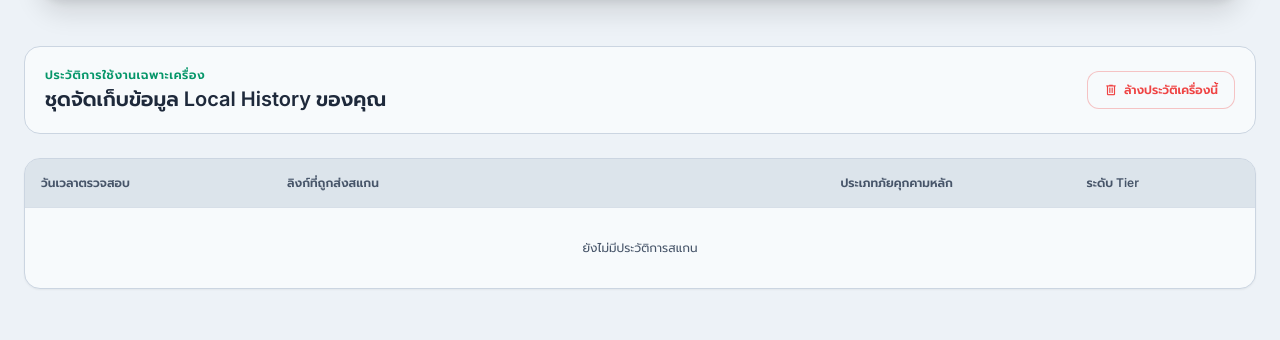
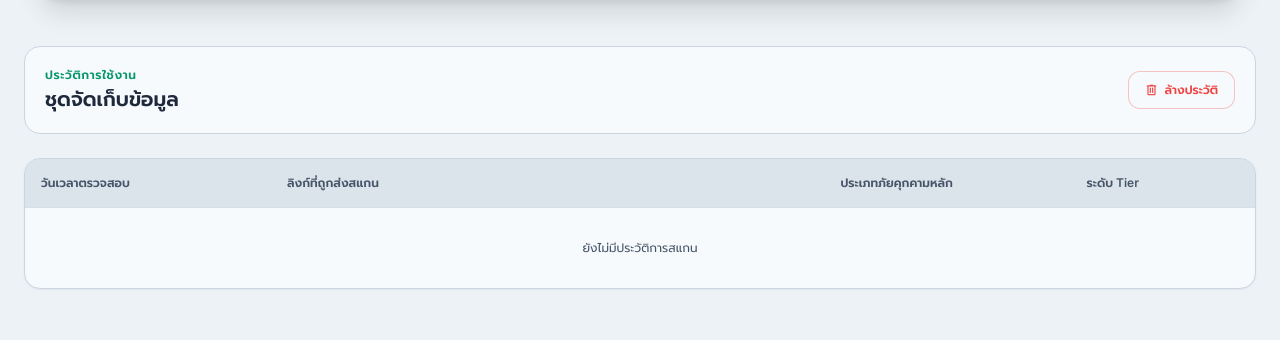
Before and after one commit to Sonthaya044/Sure-Link, a Flask app: page /history in a window 1280 px wide. Shown: the part 98-438 px from the top of the page. Run offline with Flask 3, Linux system fonts and the light colour scheme; some libraries are stand-ins or nearby versions.

Commit message:
fig file log

```diff
--- a/templates/history.html
+++ b/templates/history.html
@@ -7,10 +7,10 @@
     <div class="mx-auto max-w-7xl w-full">
         <div class="mb-6 flex flex-col gap-4 rounded-2xl border border-outline bg-surface p-5 sm:flex-row sm:items-center sm:justify-between w-full">
             <div>
-                <p class="text-xs uppercase tracking-wider text-tertiary font-bold">ประวัติการใช้งานเฉพาะเครื่อง</p>
-                <h3 class="text-xl font-bold text-on-surface mt-0.5">ชุดจัดเก็บข้อมูล Local History ของคุณ</h3>
+                <p class="text-xs uppercase tracking-wider text-tertiary font-bold">ประวัติการใช้งาน</p>
+                <h3 class="text-xl font-bold text-on-surface mt-0.5">ชุดจัดเก็บข้อมูล</h3>
             </div>
-            <button class="inline-flex items-center gap-1.5 rounded-xl border border-error/30 bg-surface px-4 py-2 text-xs font-semibold text-error hover:bg-error/5 transition" onclick="clearHistory()"><span class="material-symbols-outlined text-sm">delete</span>ล้างประวัติเครื่องนี้</button>
+            <button class="inline-flex items-center gap-1.5 rounded-xl border border-error/30 bg-surface px-4 py-2 text-xs font-semibold text-error hover:bg-error/5 transition" onclick="clearHistory()"><span class="material-symbols-outlined text-sm">delete</span>ล้างประวัติ</button>
         </div>
         <div class="overflow-hidden rounded-2xl border border-outline bg-surface shadow-sm w-full">
             <div class="w-full overflow-x-auto">
```
Also changed, not shown: 1 other file.
